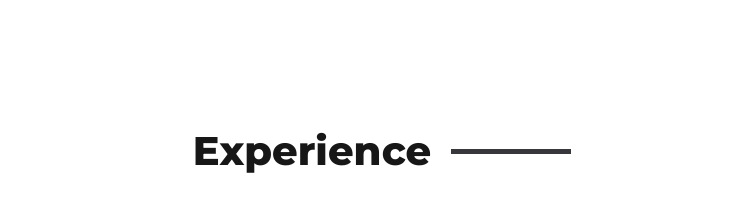
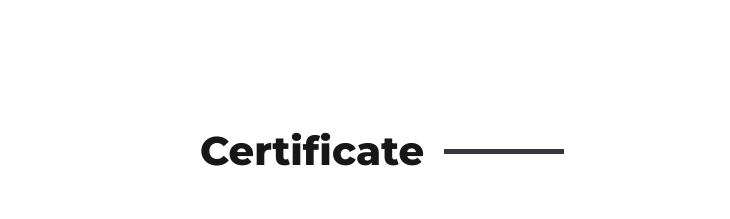
Before and after one commit to MadeAriya/katanya-portofolio, a Next.js app: page /about in a window 1280 px wide. Shown: the part 2260-2479 px from the top of the page, without its empty margins (258-988 px from the left). Built offline with nearby package versions, Linux system fonts and the light colour scheme; grey boxes are pictures that could not be loaded; a web font is replaced by a local one.

Commit message:
fix: favicon

```diff
--- a/src/app/about/page.jsx
+++ b/src/app/about/page.jsx
@@ -85,7 +85,7 @@ export default function About() {
 
         <section className="mx-10 mt-30">
           <div className="flex gap-5 justify-center items-center">
-            <h1 className="font-montserrat font-extrabold text-[40px]">Experience</h1>
+            <h1 className="font-montserrat font-extrabold text-[40px]">Certificate</h1>
             <span className="w-[120px] h-[5px] bg-[#38383C]"></span>
           </div>
           <div className='grid mx-auto md:grid-cols-3 grid-cols-1 mt-10 gap-0 max-w-[700px]'>
--- a/src/app/layout.js
+++ b/src/app/layout.js
@@ -8,6 +8,9 @@ import  Image  from 'next/image';
 export const metadata = {
   title: "Ariya Portofolio",
   description: "Ariya Portofolio | Web Developer | Tech Enthusiast",
+  icon: {
+    icon: '/images/favicon.jpg'
+  }
 };
 
 export default function RootLayout({ children }) {
```
Also changed, not shown: public/images/favicon.jpg (added).
